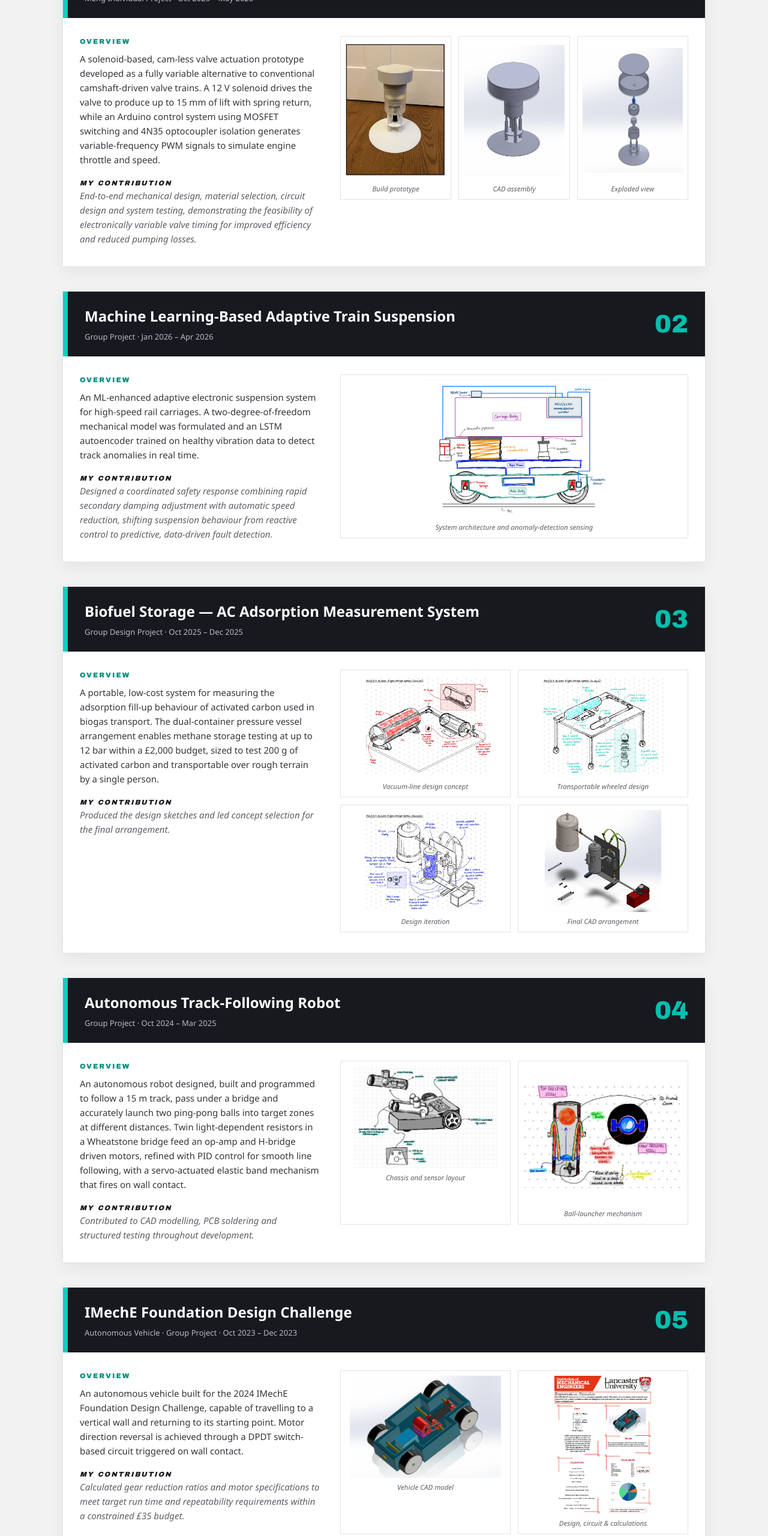
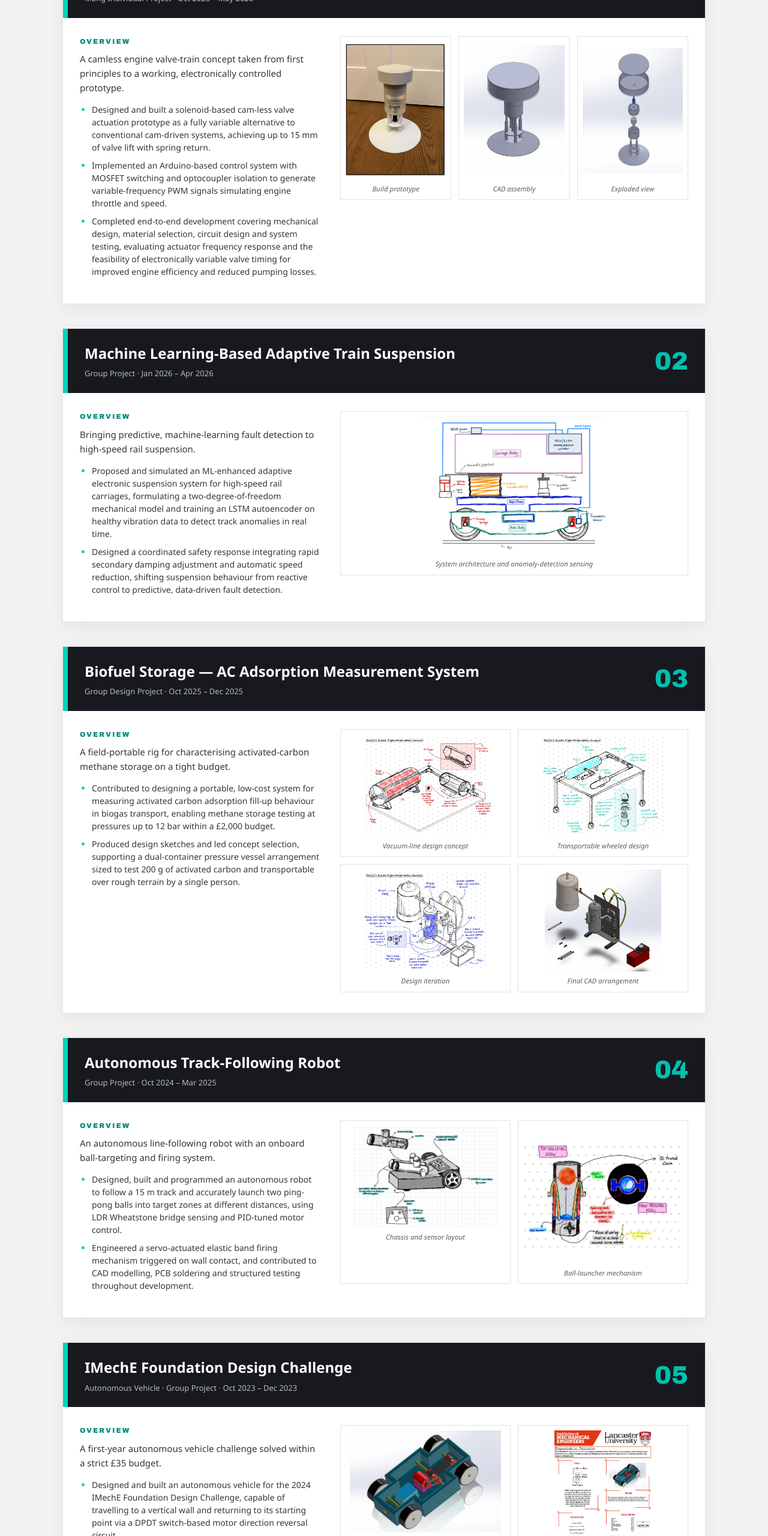
Before and after one commit to shyanhafeezkhan/shyanhafeezkhan.github.io, a plain HTML site: page index.html in a window 1280 px wide. Shown: the part 1673-4233 px from the top of the page at 60% size. Drawn offline with Linux system fonts and the light colour scheme.

Commit message:
Add files via upload

```diff
--- a/index.html
+++ b/index.html
@@ -80,9 +80,10 @@
   .p-num{font-family:var(--head);font-size:42px;color:var(--red);opacity:.9;line-height:1;}
   .p-body{display:grid;grid-template-columns:1fr 1.45fr;gap:34px;padding:30px 28px 34px;}
   .p-text .tag{font-family:var(--head);letter-spacing:2px;font-size:11.5px;color:var(--red-ink);margin:0 0 8px;}
-  .p-text p{color:#34363c;margin-bottom:18px;font-size:15px;}
-  .p-text .contrib .tag{color:var(--text);}
-  .p-text .contrib p{font-style:italic;color:var(--mute);margin-bottom:0;}
+  .p-text p{color:#34363c;margin-bottom:14px;font-size:15px;}
+  .p-points{margin:0;padding-left:20px;}
+  .p-points li{color:#34363c;font-size:14px;margin-bottom:9px;line-height:1.5;}
+  .p-points li::marker{color:var(--red);}
   .gallery{display:grid;gap:12px;align-content:start;}
   .g-3{grid-template-columns:repeat(3,1fr);}
   .g-2{grid-template-columns:repeat(2,1fr);}
@@ -213,7 +214,39 @@
   <div class="wrap">
     <div class="sec-label">CURRICULUM VITAE</div>
     <h2 class="sec-title">Experience &amp; Education</h2>
-    <p class="sec-intro">A summary of my professional, academic and voluntary experience. The full CV is available as a <a href="assets/Shyan-Hafeez-Khan-CV.pdf" target="_blank" style="color:var(--red-ink);font-weight:600;">downloadable PDF</a>.</p>
+    <p class="sec-intro">A summary of my project, professional, academic and voluntary experience. The full CV is available as a <a href="assets/Shyan-Hafeez-Khan-CV.pdf" target="_blank" style="color:var(--red-ink);font-weight:600;">downloadable PDF</a>.</p>
+
+    <div class="cv-block">
+      <h3>OTHER RELEVANT PROJECT EXPERIENCE</h3>
+      <div class="role">
+        <h4>CFD Project — NACA0012 Aerofoil Analysis</h4>
+        <div class="when">Oct 2025 – Dec 2025</div>
+        <div class="org">Individual Project</div>
+        <ul>
+          <li>Performed a CFD analysis of turbulent flow over a NACA0012 hydrofoil in ANSYS Fluent using the k-ω SST turbulence model, computing lift and drag coefficients across angles of attack from 0° to 20° for tidal turbine blade applications.</li>
+          <li>Conducted a mesh sensitivity study comparing coarse and fine structured quadrilateral grids, validating computational accuracy for both attached and separated flow regimes and confirming aerodynamic stall onset between 16° and 20°.</li>
+        </ul>
+      </div>
+      <div class="role">
+        <h4>Business Development — Wearable Concussion Sensor (AxonGuard)</h4>
+        <div class="when">Mar 2025 – Jun 2025</div>
+        <div class="org">Team Lead · 13-member multidisciplinary team</div>
+        <ul>
+          <li>Led a 13-member multidisciplinary team in designing AxonGuard, a wearable concussion sensor for sports headgear integrating force-sensitive resistors, accelerometers and a low-power radio transmitter for real-time, pitch-wide impact alerting across a dual-format product (helmet and mesh cap).</li>
+          <li>Conducted market research and user surveys validating demand for affordable head impact detection in university sports.</li>
+          <li>Produced a full business case including financial forecasting, supply chain strategy, a go-to-market plan targeting university teams and grassroots clubs, and a scalability roadmap with future adaptations for construction and military applications.</li>
+        </ul>
+      </div>
+      <div class="role">
+        <h4>Wind Turbine Aerofoil Design Project</h4>
+        <div class="when">Apr 2024 – Jun 2024</div>
+        <div class="org">Group Project</div>
+        <ul>
+          <li>Designed, constructed and tested a wind turbine aerofoil model with the objective of maximising power extraction efficiency, applying blade aerodynamics and structural design principles.</li>
+          <li>Analysed performance across multiple fan output levels by measuring current, voltage and power to compute the coefficient of performance (Cp) and tip speed ratio, identifying optimal operating conditions and sources of experimental error.</li>
+        </ul>
+      </div>
+    </div>
 
     <div class="cv-block">
       <h3>WORK EXPERIENCE</h3>
@@ -328,8 +361,12 @@
 const projects = [
   { num:"01", title:"Adaptive Electromagnetic Valve Timing (AEVT)",
     meta:"MEng Individual Project · Oct 2025 – May 2026", g:"g-3",
-    desc:"A solenoid-based, cam-less valve actuation prototype developed as a fully variable alternative to conventional camshaft-driven valve trains. A 12 V solenoid drives the valve to produce up to 15 mm of lift with spring return, while an Arduino control system using MOSFET switching and 4N35 optocoupler isolation generates variable-frequency PWM signals to simulate engine throttle and speed.",
-    role:"End-to-end mechanical design, material selection, circuit design and system testing, demonstrating the feasibility of electronically variable valve timing for improved efficiency and reduced pumping losses.",
+    desc:"A camless engine valve-train concept taken from first principles to a working, electronically controlled prototype.",
+    points:[
+      "Designed and built a solenoid-based cam-less valve actuation prototype as a fully variable alternative to conventional cam-driven systems, achieving up to 15 mm of valve lift with spring return.",
+      "Implemented an Arduino-based control system with MOSFET switching and optocoupler isolation to generate variable-frequency PWM signals simulating engine throttle and speed.",
+      "Completed end-to-end development covering mechanical design, material selection, circuit design and system testing, evaluating actuator frequency response and the feasibility of electronically variable valve timing for improved engine efficiency and reduced pumping losses."
+    ],
     imgs:[
       {s:"assets/projects/aevt_prototype.png",c:"Build prototype",t:1},
       {s:"assets/projects/aevt_assembly.png",c:"CAD assembly",t:1},
@@ -337,13 +374,19 @@ const projects = [
     ]},
   { num:"02", title:"Machine Learning-Based Adaptive Train Suspension",
     meta:"Group Project · Jan 2026 – Apr 2026", g:"g-1",
-    desc:"An ML-enhanced adaptive electronic suspension system for high-speed rail carriages. A two-degree-of-freedom mechanical model was formulated and an LSTM autoencoder trained on healthy vibration data to detect track anomalies in real time.",
-    role:"Designed a coordinated safety response combining rapid secondary damping adjustment with automatic speed reduction, shifting suspension behaviour from reactive control to predictive, data-driven fault detection.",
+    desc:"Bringing predictive, machine-learning fault detection to high-speed rail suspension.",
+    points:[
+      "Proposed and simulated an ML-enhanced adaptive electronic suspension system for high-speed rail carriages, formulating a two-degree-of-freedom mechanical model and training an LSTM autoencoder on healthy vibration data to detect track anomalies in real time.",
+      "Designed a coordinated safety response integrating rapid secondary damping adjustment and automatic speed reduction, shifting suspension behaviour from reactive control to predictive, data-driven fault detection."
+    ],
     imgs:[{s:"assets/projects/train_architecture.png",c:"System architecture and anomaly-detection sensing",t:1}]},
   { num:"03", title:"Biofuel Storage — AC Adsorption Measurement System",
     meta:"Group Design Project · Oct 2025 – Dec 2025", g:"g-2",
-    desc:"A portable, low-cost system for measuring the adsorption fill-up behaviour of activated carbon used in biogas transport. The dual-container pressure vessel arrangement enables methane storage testing at up to 12 bar within a £2,000 budget, sized to test 200 g of activated carbon and transportable over rough terrain by a single person.",
-    role:"Produced the design sketches and led concept selection for the final arrangement.",
+    desc:"A field-portable rig for characterising activated-carbon methane storage on a tight budget.",
+    points:[
+      "Contributed to designing a portable, low-cost system for measuring activated carbon adsorption fill-up behaviour in biogas transport, enabling methane storage testing at pressures up to 12 bar within a £2,000 budget.",
+      "Produced design sketches and led concept selection, supporting a dual-container pressure vessel arrangement sized to test 200 g of activated carbon and transportable over rough terrain by a single person."
+    ],
     imgs:[
       {s:"assets/projects/biogas_vacuum.jpeg",c:"Vacuum-line design concept"},
       {s:"assets/projects/biogas_wheeled.jpeg",c:"Transportable wheeled design"},
@@ -352,24 +395,33 @@ const projects = [
     ]},
   { num:"04", title:"Autonomous Track-Following Robot",
     meta:"Group Project · Oct 2024 – Mar 2025", g:"g-2",
-    desc:"An autonomous robot designed, built and programmed to follow a 15 m track, pass under a bridge and accurately launch two ping-pong balls into target zones at different distances. Twin light-dependent resistors in a Wheatstone bridge feed an op-amp and H-bridge driven motors, refined with PID control for smooth line following, with a servo-actuated elastic band mechanism that fires on wall contact.",
-    role:"Contributed to CAD modelling, PCB soldering and structured testing throughout development.",
+    desc:"An autonomous line-following robot with an onboard ball-targeting and firing system.",
+    points:[
+      "Designed, built and programmed an autonomous robot to follow a 15 m track and accurately launch two ping-pong balls into target zones at different distances, using LDR Wheatstone bridge sensing and PID-tuned motor control.",
+      "Engineered a servo-actuated elastic band firing mechanism triggered on wall contact, and contributed to CAD modelling, PCB soldering and structured testing throughout development."
+    ],
     imgs:[
       {s:"assets/projects/robot_chassis.jpeg",c:"Chassis and sensor layout"},
       {s:"assets/projects/robot_launcher.jpeg",c:"Ball-launcher mechanism",t:1}
     ]},
   { num:"05", title:"IMechE Foundation Design Challenge",
     meta:"Autonomous Vehicle · Group Project · Oct 2023 – Dec 2023", g:"g-2",
-    desc:"An autonomous vehicle built for the 2024 IMechE Foundation Design Challenge, capable of travelling to a vertical wall and returning to its starting point. Motor direction reversal is achieved through a DPDT switch-based circuit triggered on wall contact.",
-    role:"Calculated gear reduction ratios and motor specifications to meet target run time and repeatability requirements within a constrained £35 budget.",
+    desc:"A first-year autonomous vehicle challenge solved within a strict £35 budget.",
+    points:[
+      "Designed and built an autonomous vehicle for the 2024 IMechE Foundation Design Challenge, capable of travelling to a vertical wall and returning to its starting point via a DPDT switch-based motor direction reversal circuit.",
+      "Calculated gear reduction ratios and motor specifications to meet target run time and repeatability requirements within a constrained £35 budget."
+    ],
     imgs:[
       {s:"assets/projects/imeche_cad.jpeg",c:"Vehicle CAD model"},
       {s:"assets/projects/imeche_poster.png",c:"Design, circuit & calculations",t:1}
     ]},
   { num:"06", title:"Hydroponic Plant Growing System",
     meta:"Sustainability Design Project · 2019 – 2020", g:"g-1",
-    desc:"An indoor hydroponic plant growing system conceived to promote sustainable urban gardening. The design was informed by research into urban agriculture techniques and analysis of user needs and environmental constraints.",
-    role:"Produced multiple design iterations through sketching and CAD, then prototyped across various materials and refined with peer feedback to ensure functionality, durability and aesthetic quality.",
+    desc:"An early design project exploring sustainable indoor urban gardening.",
+    points:[
+      "Conceptualised and developed an indoor hydroponic plant growing system to promote sustainable urban gardening, conducting research into urban agriculture techniques and analysing user needs and environmental constraints to inform the design.",
+      "Produced multiple design iterations using sketches and CAD software, then prototyped the system across various materials, iterating with peer feedback to ensure functionality, durability and aesthetic quality."
+    ],
     imgs:[{s:"assets/projects/hydroponics.jpg",c:"Prototype growing system",t:1}]}
 ];
 
@@ -387,8 +439,9 @@ projects.forEach(p=>{
       </div>
       <div class="p-body">
         <div class="p-text">
-          <div><p class="tag">OVERVIEW</p><p>${p.desc}</p></div>
-          <div class="contrib"><p class="tag">MY CONTRIBUTION</p><p>${p.role}</p></div>
+          <p class="tag">OVERVIEW</p>
+          <p>${p.desc}</p>
+          <ul class="p-points">${p.points.map(pt=>`<li>${pt}</li>`).join("")}</ul>
         </div>
         <div class="gallery ${p.g}">${shots}</div>
       </div>
```
